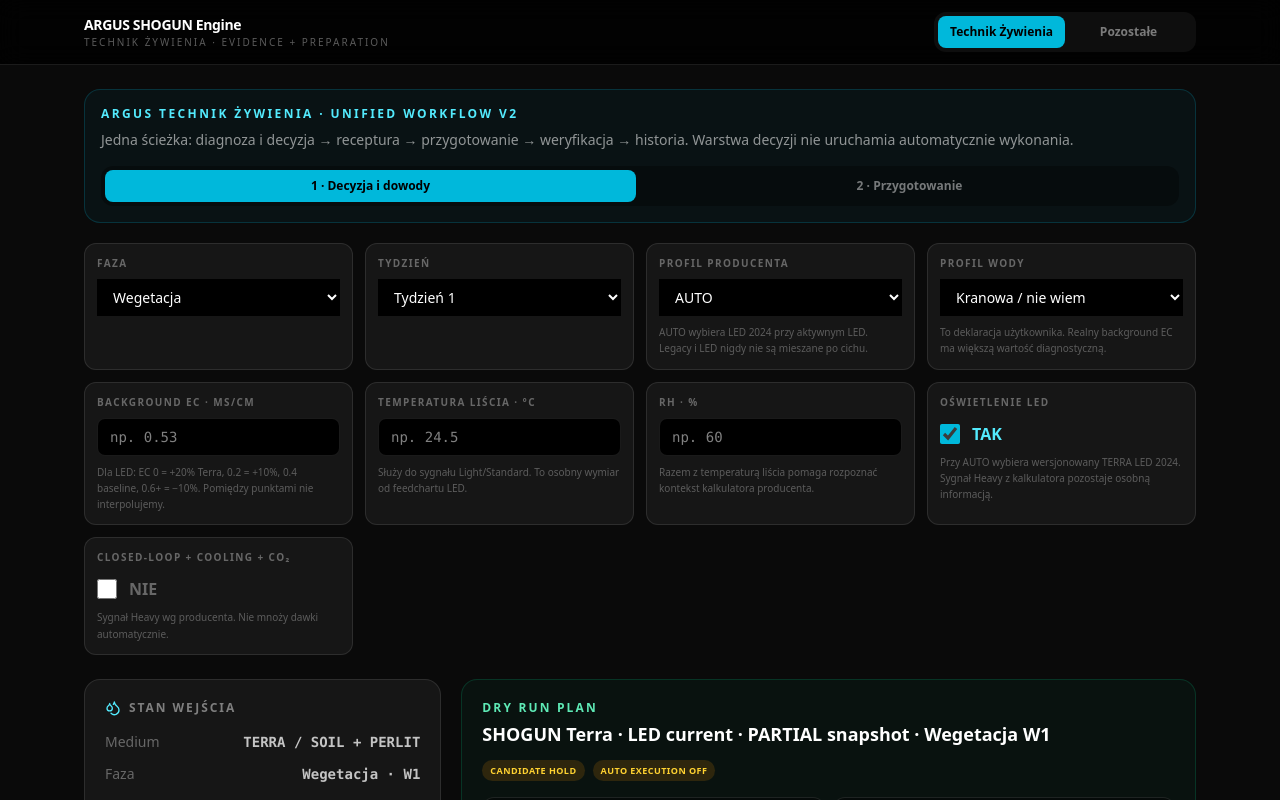
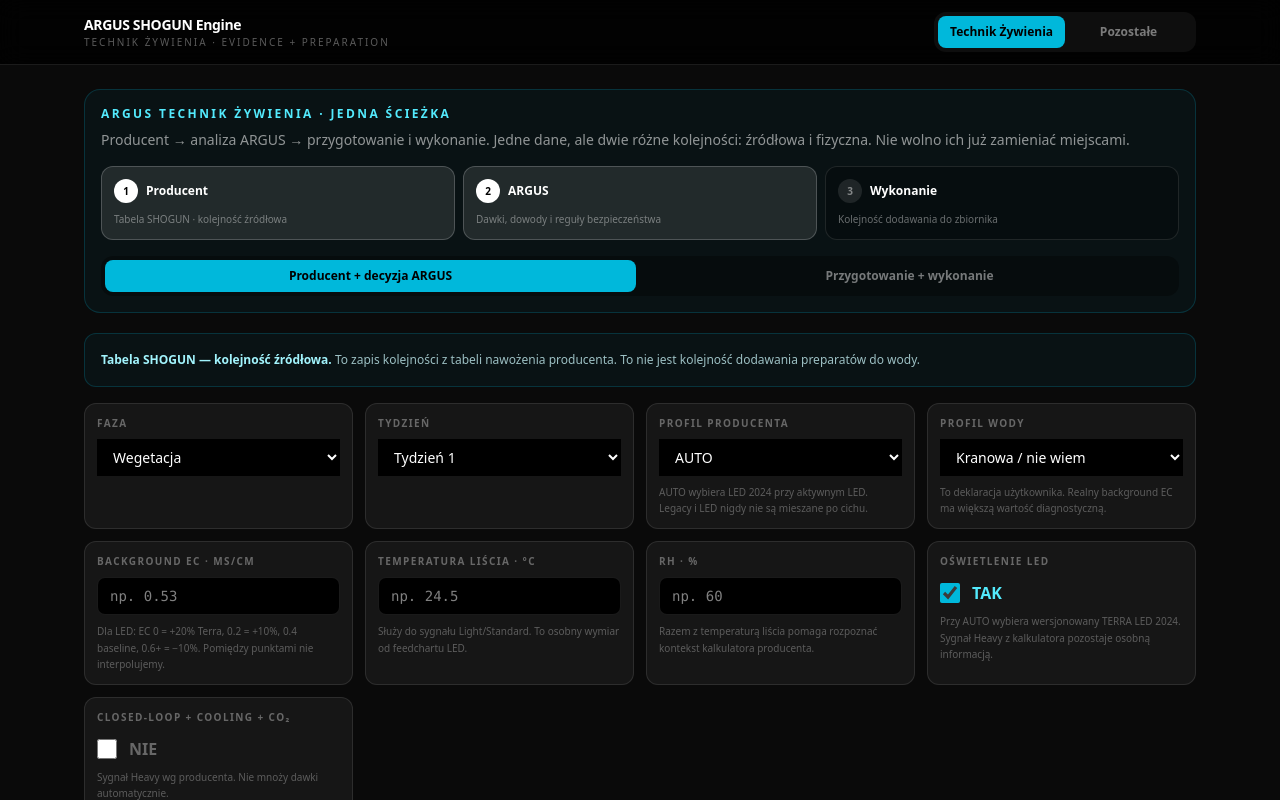
Before and after one commit to Peskobar/ARGUS_SHOGUN_Engine, a React (Vite) app: page / in a window 1280 px wide. Shown: the top 800 px of the page. Built offline with nearby package versions, Linux system fonts and the light colour scheme.

Commit message:
ui: make producer ARGUS execution layers explicit

```diff
--- a/src/TechnikZywieniaUnified.tsx
+++ b/src/TechnikZywieniaUnified.tsx
@@ -7,9 +7,12 @@
 /**
  * Canonical user-facing ARGUS nutrition workflow.
  *
- * This component unifies navigation and data-entry flow without merging domain
- * engines into one monolith. Decision/evidence remains isolated from physical
- * preparation/execution, while both surfaces share canonical domain rules.
+ * One module, three visible semantic layers:
+ * 1) manufacturer/source truth,
+ * 2) ARGUS interpretation and safeguards,
+ * 3) physical preparation/execution.
+ *
+ * Source order and physical order remain deliberately separate domain concepts.
  */
 export default function TechnikZywieniaUnified() {
   const [stage, setStage] = useState<TechnikZywieniaStage>('DECISION');
@@ -18,11 +21,32 @@
     <main className="mx-auto max-w-6xl px-5 py-6">
       <div className="mb-5 rounded-2xl border border-cyan-500/20 bg-cyan-500/5 p-4">
         <div className="text-xs font-black uppercase tracking-[0.2em] text-cyan-300">
-          ARGUS Technik Żywienia · Unified Workflow v2
+          ARGUS Technik Żywienia · jedna ścieżka
         </div>
         <div className="mt-2 text-sm text-white/55">
-          Jedna ścieżka: diagnoza i decyzja → receptura → przygotowanie → weryfikacja → historia.
-          Warstwa decyzji nie uruchamia automatycznie wykonania.
+          Producent → analiza ARGUS → przygotowanie i wykonanie. Jedne dane, ale dwie różne kolejności:
+          źródłowa i fizyczna. Nie wolno ich już zamieniać miejscami.
+        </div>
+
+        <div className="mt-4 grid gap-2 md:grid-cols-3">
+          <WorkflowLayer
+            number="1"
+            title="Producent"
+            text="Tabela SHOGUN · kolejność źródłowa"
+            active={stage === 'DECISION'}
+          />
+          <WorkflowLayer
+            number="2"
+            title="ARGUS"
+            text="Dawki, dowody i reguły bezpieczeństwa"
+            active={stage === 'DECISION'}
+          />
+          <WorkflowLayer
+            number="3"
+            title="Wykonanie"
+            text="Kolejność dodawania do zbiornika"
+            active={stage === 'PREPARATION'}
+          />
         </div>
 
         <div className="mt-4 grid grid-cols-2 gap-2 rounded-xl bg-black/35 p-1">
@@ -33,7 +57,7 @@
               stage === 'DECISION' ? 'bg-cyan-500 text-black' : 'text-white/45'
             }`}
           >
-            1 · Decyzja i dowody
+            Producent + decyzja ARGUS
           </button>
           <button
             type="button"
@@ -42,18 +66,54 @@
               stage === 'PREPARATION' ? 'bg-emerald-500 text-black' : 'text-white/45'
             }`}
           >
-            2 · Przygotowanie
+            Przygotowanie + wykonanie
           </button>
         </div>
       </div>
 
       {stage === 'DECISION' ? (
-        <div className="-mx-5 -my-6 [&>main>div:first-child]:hidden">
-          <NutritionTechnicianPanel />
-        </div>
+        <>
+          <div className="mb-4 rounded-xl border border-cyan-500/20 bg-cyan-500/5 p-4 text-xs leading-relaxed text-cyan-100/75">
+            <strong className="text-cyan-200">Tabela SHOGUN — kolejność źródłowa.</strong>{' '}
+            To zapis kolejności z tabeli nawożenia producenta. To nie jest kolejność dodawania preparatów do wody.
+          </div>
+          <div className="-mx-5 -my-6 [&>main>div:first-child]:hidden">
+            <NutritionTechnicianPanel />
+          </div>
+        </>
       ) : (
-        <PlannerV3 />
+        <>
+          <div className="mb-4 rounded-xl border border-emerald-500/20 bg-emerald-500/5 p-4 text-xs leading-relaxed text-emerald-100/75">
+            <strong className="text-emerald-200">Kolejność dodawania do zbiornika — ARGUS.</strong>{' '}
+            To fizyczna procedura robocza. Kontrola bezpieczeństwa ARGUS (technicznie: Reality Lock) prowadzi przez kolejne kroki i punkty kontrolne.
+          </div>
+          <PlannerV3 />
+        </>
       )}
     </main>
   );
 }
+
+function WorkflowLayer({
+  number,
+  title,
+  text,
+  active,
+}: {
+  number: string;
+  title: string;
+  text: string;
+  active: boolean;
+}) {
+  return (
+    <div className={`rounded-xl border p-3 ${active ? 'border-white/20 bg-white/10' : 'border-white/10 bg-black/25'}`}>
+      <div className="flex items-center gap-2">
+        <span className={`flex h-6 w-6 items-center justify-center rounded-full text-[10px] font-black ${active ? 'bg-white text-black' : 'bg-white/10 text-white/45'}`}>
+          {number}
+        </span>
+        <strong className="text-xs">{title}</strong>
+      </div>
+      <div className="mt-2 text-[10px] leading-relaxed text-white/40">{text}</div>
+    </div>
+  );
+}
```
